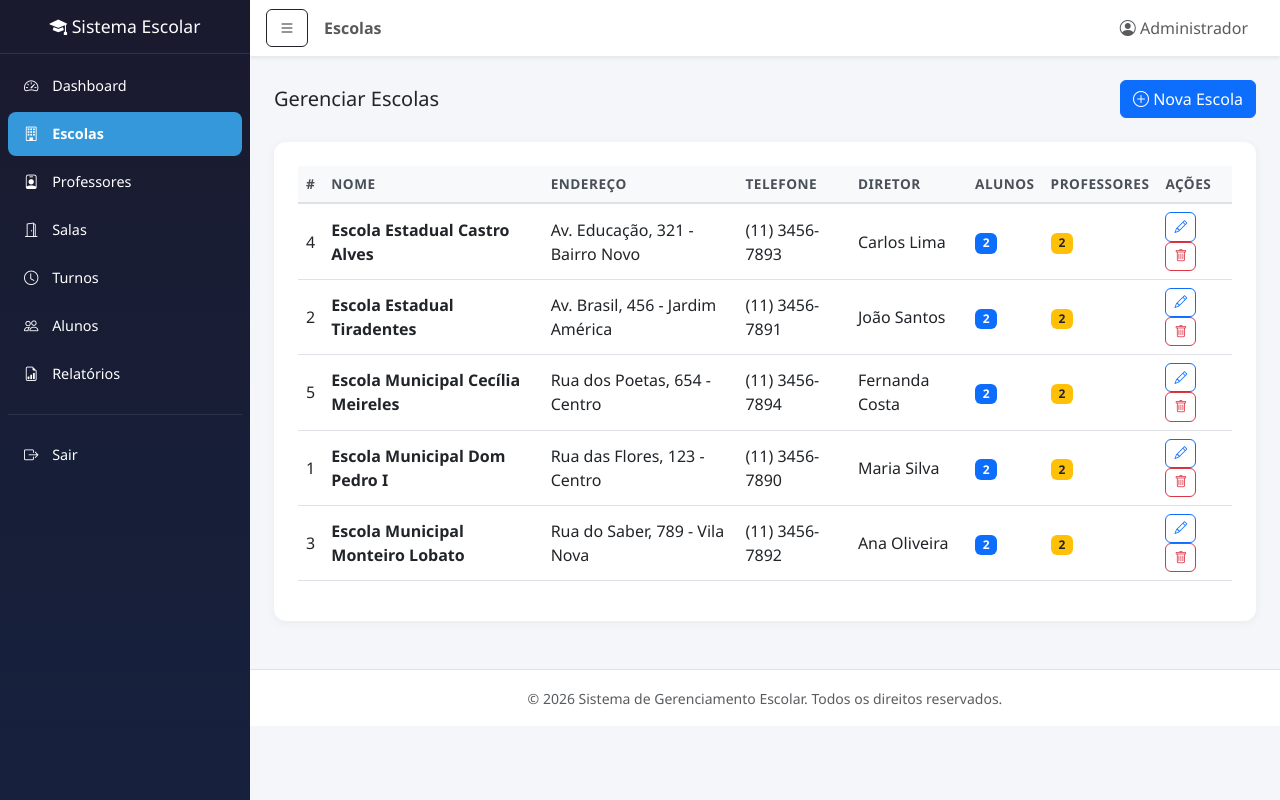
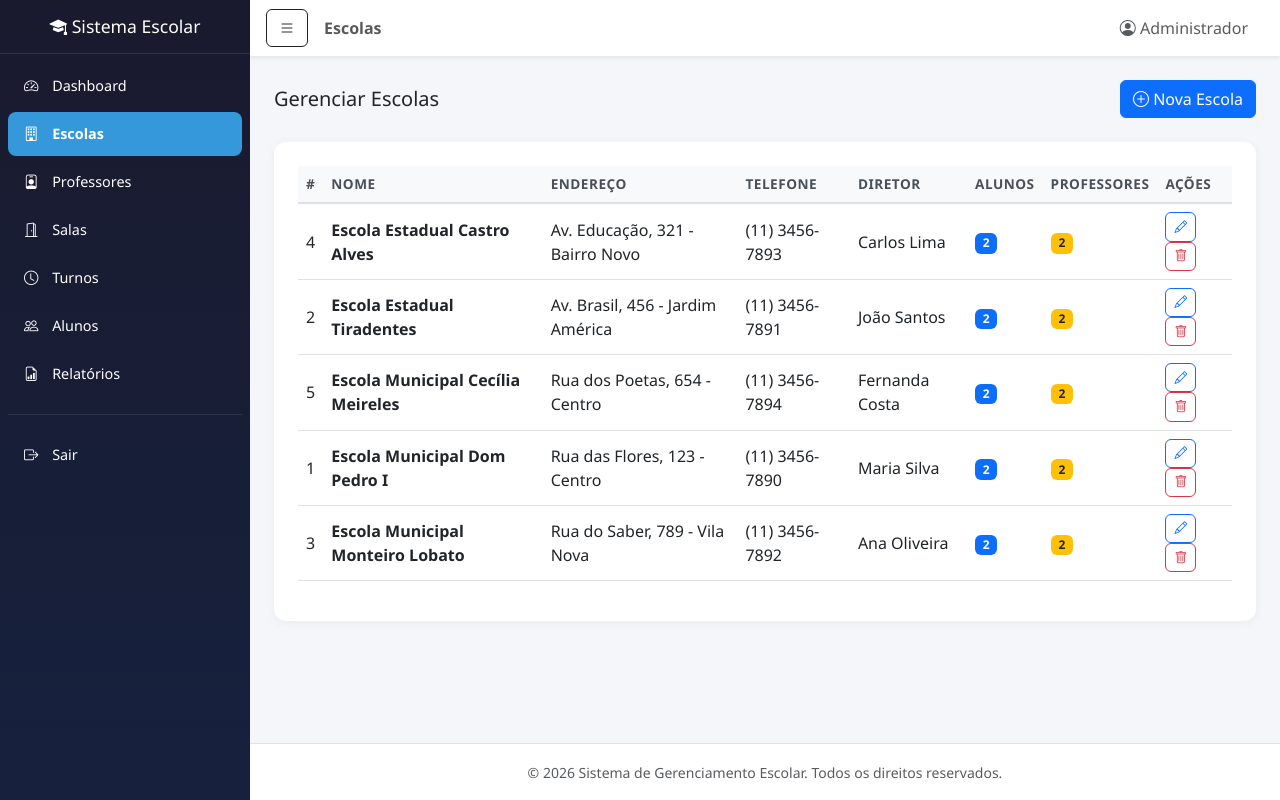
Before and after one commit to eliandrojose/eliandro, a PHP site: page /escolas.php in a window 1280 px wide. Run offline with PHP 8.4, Linux system fonts and the light colour scheme; a user stored in the database is signed in; data comes from the database, SQL or seed files in the repository.

Commit message:
fix: corrigir posicionamento do footer para ficar no rodapé da página
Co-Authored-By: Eliandro Jose da Silva <eliandrojose25@gmail.com>

```diff
--- a/assets/css/style.css
+++ b/assets/css/style.css
@@ -16,6 +16,25 @@ body {
     font-family: 'Segoe UI', Tahoma, Geneva, Verdana, sans-serif;
     background-color: #f4f6f9;
     min-height: 100vh;
+}
+
+/* Layout Principal */
+#wrapper {
+    min-height: 100vh;
+}
+
+#page-content {
+    display: flex;
+    flex-direction: column;
+    min-height: 100vh;
+}
+
+#page-content > .container-fluid {
+    flex: 1;
+}
+
+#page-content > footer {
+    width: 100%;
 }
 
 /* Sidebar */
```
